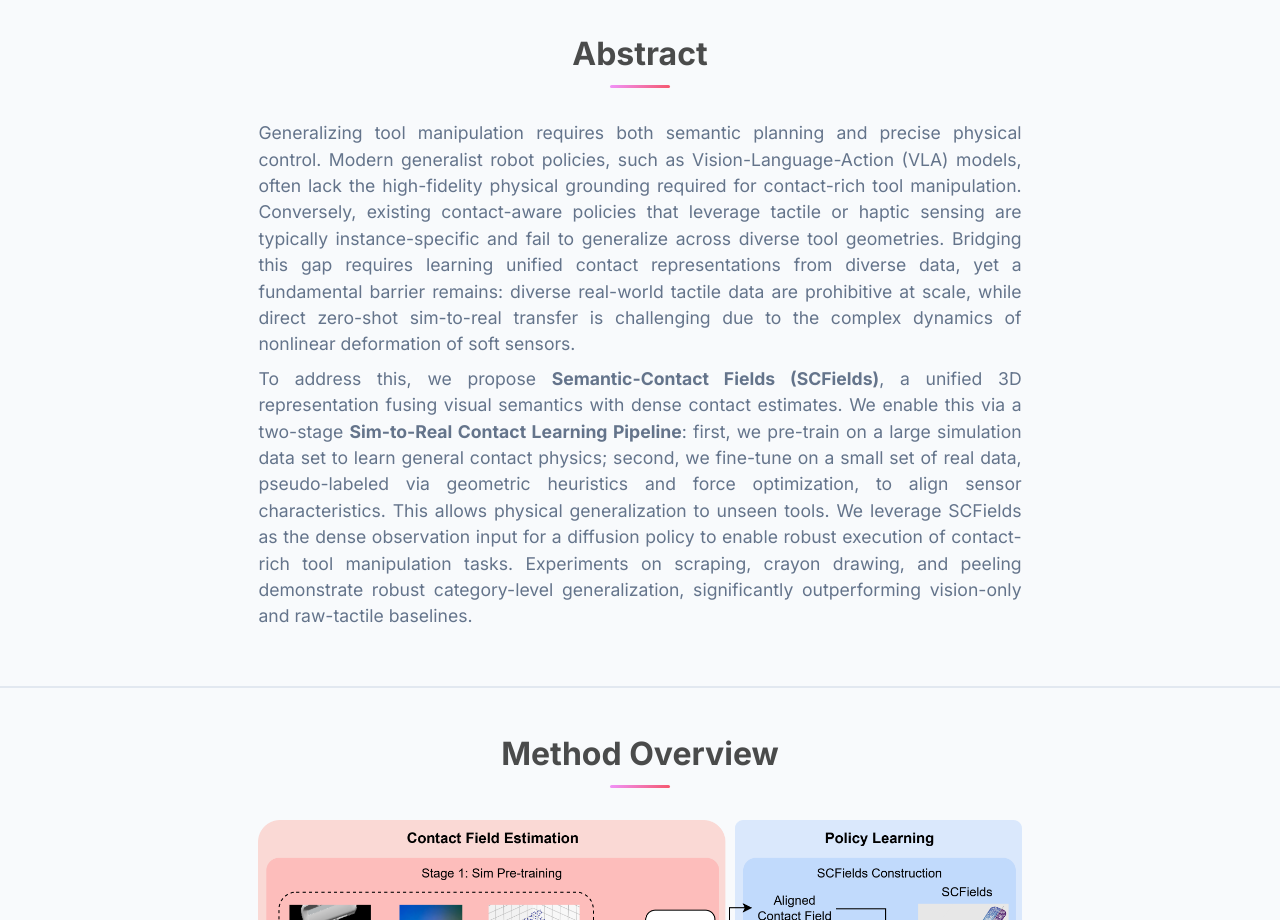
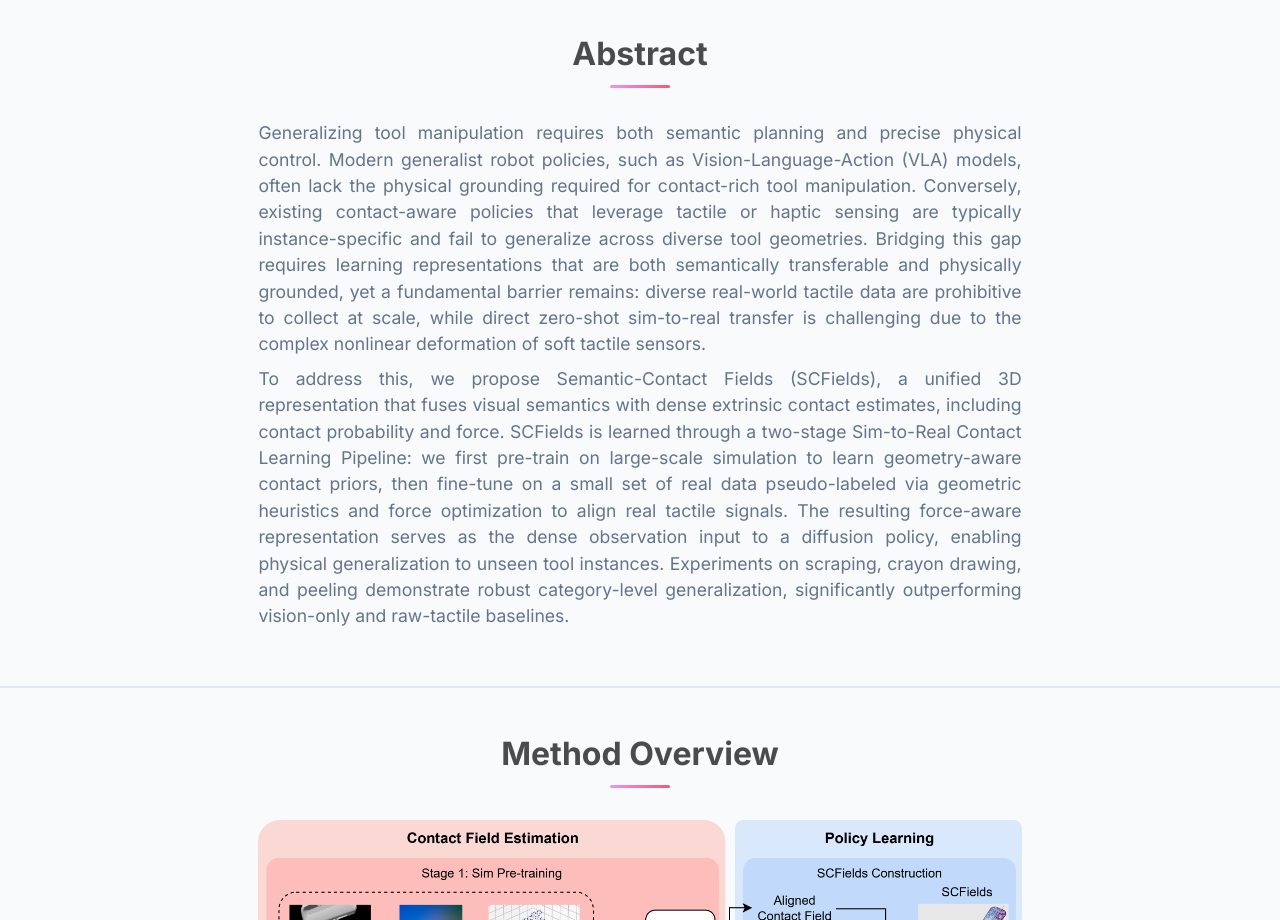
Before and after one commit to Kevinskwk/SCFields_project_page, a plain HTML site: page index.html in a window 1280 px wide. Shown: the part 1560-2480 px from the top of the page. Drawn offline with nearby package versions, Linux system fonts and the light colour scheme; some icons are missing.

Commit message:
Update abstract & video
Co-authored-by: Copilot <copilot@github.com>

```diff
--- a/index.html
+++ b/index.html
@@ -270,25 +270,23 @@
             <h2 class="title is-3">Abstract</h2>
             <div class="content has-text-justified" style="line-height: 1.5;">
               <p style="margin-bottom: 0.5rem;">
-                Generalizing tool manipulation requires both semantic planning and precise physical control. Modern
-                generalist robot policies, such as Vision-Language-Action (VLA) models, often lack the high-fidelity
-                physical grounding required for contact-rich tool manipulation. Conversely, existing contact-aware
-                policies that leverage tactile or haptic sensing are typically instance-specific and fail to generalize
-                across diverse tool geometries. Bridging this gap requires learning unified contact representations from
-                diverse data, yet a fundamental barrier remains: diverse real-world tactile data are prohibitive at
-                scale, while direct zero-shot sim-to-real transfer is challenging due to the complex dynamics of
-                nonlinear deformation of soft sensors.
+                Generalizing tool manipulation requires both semantic planning and precise physical control. Modern generalist robot
+                policies, such as Vision-Language-Action (VLA) models, often lack the physical grounding required for contact-rich
+                tool manipulation. Conversely, existing contact-aware policies that leverage tactile or haptic sensing are typically
+                instance-specific and fail to generalize across diverse tool geometries. Bridging this gap requires learning
+                representations that are both semantically transferable and physically grounded, yet a fundamental barrier remains:
+                diverse real-world tactile data are prohibitive to collect at scale, while direct zero-shot sim-to-real transfer is
+                challenging due to the complex nonlinear deformation of soft tactile sensors.
               </p>
               <p style="margin-bottom: 0.5rem;">
-                To address this, we propose <b>Semantic-Contact Fields (SCFields)</b>, a unified 3D representation
-                fusing visual semantics with dense contact estimates. We enable this via a two-stage <b>Sim-to-Real
-                Contact Learning Pipeline</b>: first, we pre-train on a large simulation data set to learn general contact
-                physics; second, we fine-tune on a small set of real data, pseudo-labeled via geometric heuristics and
-                force optimization, to align sensor characteristics. This allows physical generalization to unseen
-                tools. We leverage SCFields as the dense observation input for a diffusion policy to enable robust
-                execution of contact-rich tool manipulation tasks. Experiments on scraping, crayon drawing, and peeling
-                demonstrate robust category-level generalization, significantly outperforming vision-only and
-                raw-tactile baselines.
+                To address this, we propose Semantic-Contact Fields (SCFields), a unified 3D representation that fuses visual
+                semantics with dense extrinsic contact estimates, including contact probability and force. SCFields is learned through
+                a two-stage Sim-to-Real Contact Learning Pipeline: we first pre-train on large-scale simulation to learn
+                geometry-aware contact priors, then fine-tune on a small set of real data pseudo-labeled via geometric heuristics
+                and force optimization to align real tactile signals. The resulting force-aware representation serves as the dense
+                observation input to a diffusion policy, enabling physical generalization to unseen tool instances. Experiments on
+                scraping, crayon drawing, and peeling demonstrate robust category-level generalization, significantly outperforming
+                vision-only and raw-tactile baselines.
               </p>
             </div>
           </div>
```
